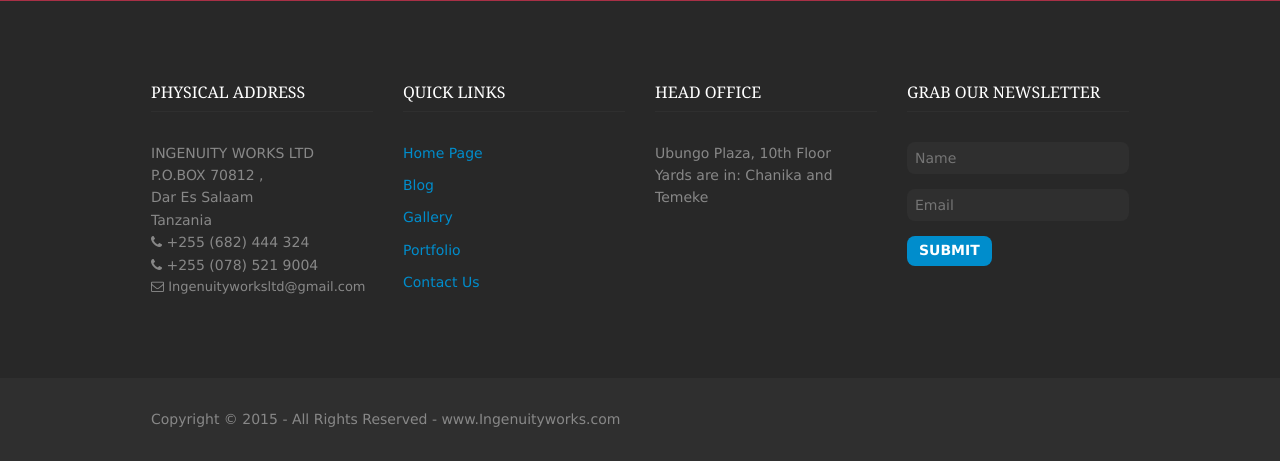
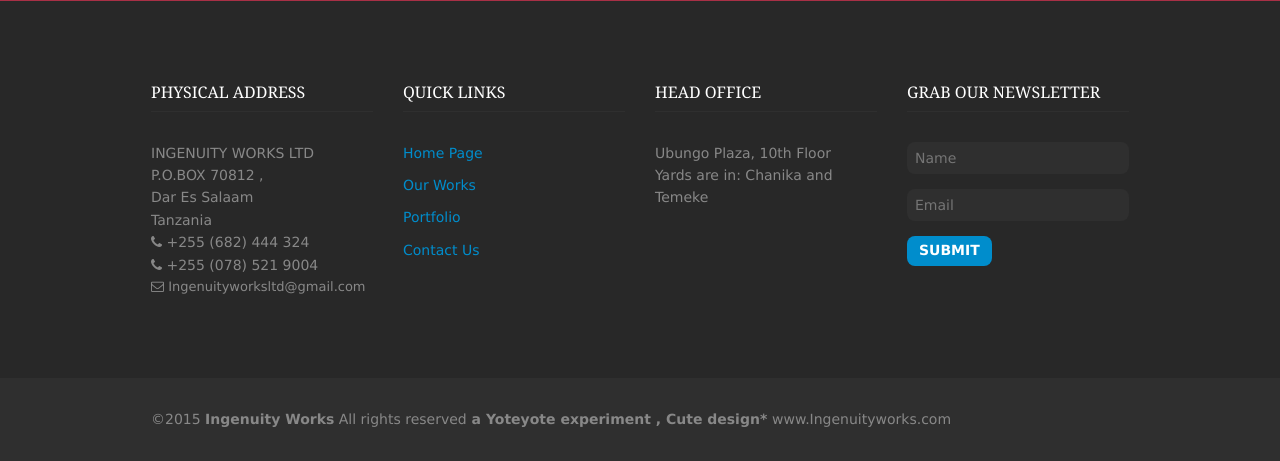
Before and after one commit to UltiGeek/iNgenuity_WEB, a PHP site: page / in a window 1280 px wide. Shown: the part 2520-2981 px from the top of the page. Run offline with PHP 8.4, Linux system fonts and the light colour scheme.

Commit message:
Standard footer :joy:

```diff
--- a/includes/footer.php
+++ b/includes/footer.php
@@ -18,8 +18,7 @@
             <h6 class="title">Quick Links</h6>
             <ul class="nospace linklist">
                 <li><a href="#">Home Page</a></li>
-                <li><a href="#">Blog</a></li>
-                <li><a href="#">Gallery</a></li>
+                <li><a href="#">Our Works</a></li>
                 <li><a href="#">Portfolio</a></li>
                 <li><a href="#">Contact Us</a></li>
             </ul>
@@ -48,7 +47,10 @@
 <div class="wrapper row6">
     <div id="copyright" class="clear">
 
-        <p class="fl_left">Copyright &copy; 2015 - All Rights Reserved - <a href="#">www.Ingenuityworks.com</a></p>
+        <p class="fl_left"><?php
+            $date = new DateTime();
+            echo "&copy;".$date->format('Y')." <strong>Ingenuity Works</strong> All rights reserved<b> a Yoteyote experiment ,  Cute design* </b>";
+            ?><a href="#">www.Ingenuityworks.com</a>
 
     </div>
 </div>
```
